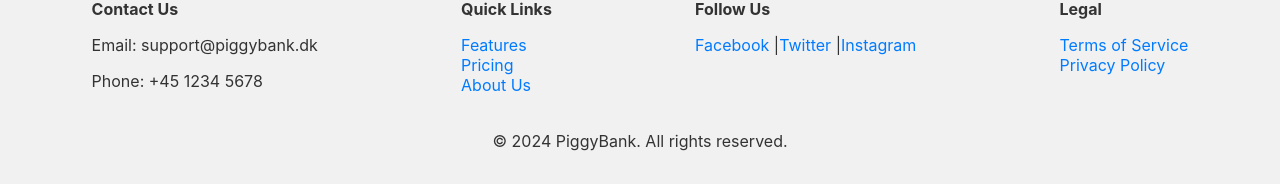
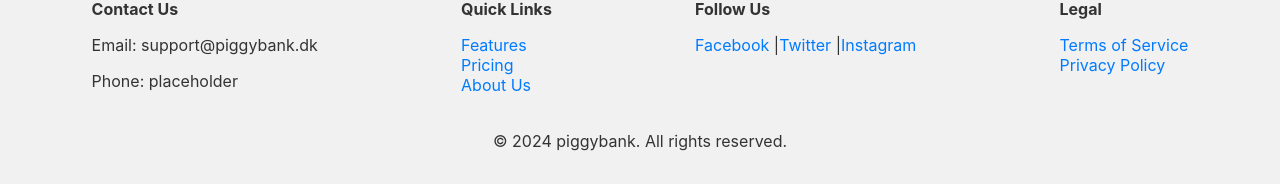
Before and after one commit to yngOtto/piggybank, a React (Create React App) app in the folder piggybank-landing/: page / in a window 1280 px wide. Shown: the part 634-818 px from the top of the page. Built offline with nearby package versions, Linux system fonts and the light colour scheme.

Commit message:
Corrected footer text

```diff
--- a/piggybank-landing/src/components/Footer.js
+++ b/piggybank-landing/src/components/Footer.js
@@ -8,7 +8,7 @@ const Footer = () => {
                 <section className="footer-section">
                     <h4>Contact Us</h4>
                     <p>Email: support@piggybank.dk</p>
-                    <p>Phone: +45 1234 5678</p>
+                    <p>Phone: placeholder</p>
                 </section>
 
                 <section className="footer-section">
@@ -39,7 +39,7 @@ const Footer = () => {
             </div>
 
             <div className="footer-bottom">
-                <p>&copy; {new Date().getFullYear()} PiggyBank. All rights reserved.</p>
+                <p>&copy; {new Date().getFullYear()} piggybank. All rights reserved.</p>
             </div>
         </footer>
     );
```
